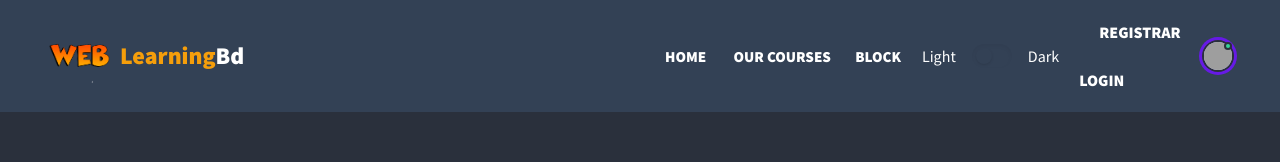
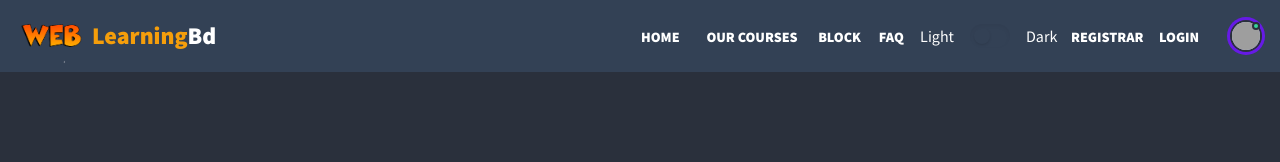
Before and after one commit to Johirul-islam-6/p_j_r, a React (Create React App) app: page / in a window 1280 px wide. Shown: the top 162 px of the page. Built offline with nearby package versions, Linux system fonts and the light colour scheme; no server answers; grey boxes are pictures that could not be loaded; a web font is replaced by a local one.

Commit message:
side is ready

```diff
--- a/package.json
+++ b/package.json
@@ -15,6 +15,7 @@
     "react-icons": "^4.6.0",
     "react-router-dom": "^6.4.2",
     "react-scripts": "5.0.1",
+    "react-toastify": "^9.0.8",
     "web-vitals": "^2.1.4"
   },
   "scripts": {
--- a/src/App.css
+++ b/src/App.css
@@ -17,7 +17,7 @@
 /* ---------------navbar-------------- */
 .lg-header a {
   color: rgb(255, 255, 255);
-  font-size: 16px !important;
+  font-size: 15px !important;
   /* font-weight: 100 !important; */
   cursor: pointer;
   transition: all 0.3s ease-in-out !important;
--- a/src/App.js
+++ b/src/App.js
@@ -2,6 +2,7 @@
 import { RouterProvider } from 'react-router-dom';
 import './App.css';
 import { router } from './Routers/Router';
+import 'react-toastify/dist/ReactToastify.css';
 
 function App() {
   return (
--- a/src/Layouts/Navbar.js
+++ b/src/Layouts/Navbar.js
@@ -17,7 +17,7 @@ const Navbar = () => {
 
     return (
         <>
-            <div className="navbar bg-slate-700 lg:px-10">
+            <div className="navbar bg-slate-700 lg:px-3">
                 {/* -------------navbar start------------ */}
                 <div className="navbar-start ">
                     {/* ---------logo show lg:--------- */}
@@ -36,8 +36,9 @@ const Navbar = () => {
                         </label>
                         <ul tabIndex={0} className="lg-header hiside menu menu-compact dropdown-content  p-2  shadow bg-slate-700  rounded-box w-60  lg:hidden">
                             <Link to='/' className='btn mx-6'>Home</Link>
-                            <Link to='courses' className='btn'>Our Courses</Link>
+                            <Link to='/courses' className='btn'>Our Courses</Link>
                             <Link to='/block' className='btn mx-6'>Block</Link>
+                            <Link to='/faq' className='btn'>FAQ</Link>
                         </ul>
                     </div>
                 </div>
@@ -51,16 +52,17 @@ const Navbar = () => {
                     </div>
                 </div>
                 {/* -----------navbar-end text btn section--------- */}
-                <div className="navbar-end">
+                <div className="navbar-end ">
 
                     <div className="hidden lg:block mr-5">
 
                         <ul className="lg-header menu menu-horizontal p-0">
                             <Link to='/' className='btn mx-6'>Home</Link>
                             <Link to='courses' className='btn'>Our Courses</Link>
-                            <Link to='/block' className='btn ml-5'>Block</Link>
+                            <Link to='/block' className='btn mx-4'>Block</Link>
+                            <Link to='/faq' className='btn'>FAQ</Link>
 
-                            <label htmlFor="Toggle1" className="inline-flex ml-5 items-center space-x-4 cursor-pointer dark:text-gray-100">
+                            <label htmlFor="Toggle1" className="ml-4 items-center space-x-4 cursor-pointer dark:text-gray-100 hidden lg:inline-flex">
                                 <span className='text-1xl text-white text-bold'>Light</span>
                                 <span className="relative">
                                     <input id="Toggle1" type="checkbox" className="hidden peer" />
@@ -70,17 +72,27 @@ const Navbar = () => {
                                 <span className='text-white'>Dark</span>
                             </label>
 
-
+                            <ul className="lg-header menu menu-horizontal p-0 hidden lg:flex">
+                                {
+                                    user?.uid ?
+                                        <Link to='/' onClick={LogoutBtn} id='logout' className='btn mx-2 ml-4'>Log out</Link>
+                                        :
+                                        <>
+                                            <Link to='/registration' className='btn mx-3'>Registrar</Link>
+                                            <Link to='/login' className='btn mr-3'>Login</Link>
+                                        </>
+                                }
+                            </ul>
 
                         </ul>
                     </div>
-                    <ul className="lg-header menu menu-horizontal p-0">
+                    <ul className="lg-header menu menu-horizontal p-0 lg:hidden flex ">
                     {
                         user?.uid ?
                             <Link to='/' onClick={LogoutBtn} id='logout' className='btn mx-4'>Log out</Link>
                             :
                             <>
-                                <Link to='/registration' className='btn ml-3 mr-2 lg:mx-5'>Registrar</Link>
+                                <Link to='/registration' className='btn ml-3 mr-2 lg:mx-1'>Registrar</Link>
                                     <Link to='/login' className='btn mr-3'>Login</Link>
                             </>
                     }
@@ -132,6 +144,16 @@ const Navbar = () => {
                                             </svg>
                                         </a>
                                     </div>
+                                    {/* -------------------dard theme or light theme-------------------- */}
+                                    <label htmlFor="Toggle2" className="ml-4 items-center space-x-4 cursor-pointer dark:text-gray-100 inline-flex pt-3 lg:hidden">
+                                        <span className='text-1xl text-white text-bold'>Light</span>
+                                        <span className="relative">
+                                            <input id="Toggle2" type="checkbox" className="hidden peer" />
+                                            <div className="w-10 h-6 rounded-full shadow-inner dark:bg-gray-400 peer-checked:dark:bg-violet-400"></div>
+                                            <div className="absolute inset-y-0 left-0 w-4 h-4 m-1 rounded-full shadow peer-checked:right-0 peer-checked:left-auto dark:bg-gray-800"></div>
+                                        </span>
+                                        <span className='text-white'>Dark</span>
+                                    </label>
                                 </div>
                             </div>
                         </ul>
--- a/src/Pages/Login_Registar/Registrar.js
+++ b/src/Pages/Login_Registar/Registrar.js
@@ -2,6 +2,7 @@ import React, { useContext, useState } from 'react';
 import { Link, useNavigate } from 'react-router-dom';
 import { FaFacebook, FaGithub, FaGoogle } from "react-icons/fa";
 import { AuthContext } from '../../Contexts/AuthProvider';
+import { ToastContainer, toast } from 'react-toastify';
 
 
 const Registrar = () => {
@@ -59,7 +60,17 @@ const Registrar = () => {
                 navigates('/login');
                 updateDetails(userName, profilePhoto)
                     .then(result => {
-                        alert("update Your Details or Information")
+                        // alert("update Your Details or Information")
+                        // toast.success('🦄 Wow so easy!', {
+                        //     position: "top-center",
+                        //     autoClose: 5000,
+                        //     hideProgressBar: false,
+                        //     closeOnClick: true,
+                        //     pauseOnHover: true,
+                        //     draggable: true,
+                        //     progress: undefined,
+                        //     theme: "light",
+                        // });
 
                         emailVerification()
                             .then(result => {
--- /dev/null
+++ b/src/Pages/components/Faq.js
@@ -0,0 +1,37 @@
+import React from 'react';
+
+const Faq = () => {
+    return (
+        <div>
+            <section className="dark:bg-gray-800 dark:text-gray-100">
+                <div className="container flex flex-col justify-center p-4 mx-auto md:p-8">
+                    <p className="p-2 text-sm font-medium tracking-wider text-center uppercase">How it works</p>
+                    <h2 className="mb-12 text-4xl font-bold leading-none text-center sm:text-5xl">Frequently Asked Questions</h2>
+                    <div className="flex flex-col divide-y sm:px-8 lg:px-12 xl:px-32 divide-gray-700">
+                        <details>
+                            <summary className="py-2 outline-none cursor-pointer focus:underline">Optio maiores eligendi molestiae totam dolores similique?</summary>
+                            <div className="px-4 pb-4">
+                                <p>Lorem ipsum dolor sit amet consectetur adipisicing elit. Unde neque in fugiat magni, quas animi enim veritatis deleniti ex. Impedit.</p>
+                            </div>
+                        </details>
+                        <details>
+                            <summary className="py-2 outline-none cursor-pointer focus:underline">Modi dolorem veritatis culpa quos consequuntur beatae itaque excepturi perspiciatis?</summary>
+                            <div className="px-4 pb-4">
+                                <p>Lorem ipsum dolor sit amet consectetur adipisicing elit. Est aspernatur quae, eos explicabo odit minima libero veniam similique quibusdam doloribus facilis ipsa accusantium vel maiores corrupti! Libero voluptate a doloribus?</p>
+                            </div>
+                        </details>
+                        <details>
+                            <summary className="py-2 outline-none cursor-pointer focus:underline">Magni reprehenderit possimus debitis?</summary>
+                            <div className="px-4 pb-4 space-y-2">
+                                <p>Lorem ipsum dolor sit amet consectetur adipisicing elit. Ut voluptates aspernatur dolores in consequatur doloremque inventore reprehenderit, consequuntur perspiciatis architecto.</p>
+                                <p>Sed consectetur quod tenetur! Voluptatibus culpa incidunt veritatis velit quasi cupiditate unde eaque! Iure, voluptatibus autem eaque unde possimus quae.</p>
+                            </div>
+                        </details>
+                    </div>
+                </div>
+            </section>
+        </div>
+    );
+};
+
+export default Faq;
--- a/src/Routers/Router.js
+++ b/src/Routers/Router.js
@@ -9,6 +9,7 @@ import Login from "../Pages/Login_Registar/Login";
 import ErrorPages from "../Pages/ErrorPagess/ErrorPages";
 import PrivetRoute from "../PrivetRoute/PrivetRoute";
 import Block from "../Pages/components/Block";
+import Faq from "../Pages/components/Faq";
 
 
 
@@ -39,6 +40,11 @@ export const router = createBrowserRouter([
             },
 
             {
+                path: '/faq',
+                element: <Faq></Faq>
+            },
+
+            {
                 path: '/login',
                 element: <Login></Login>
             },
```
Also changed, not shown: 1 other file (tests, documents, lock files or other folders).
